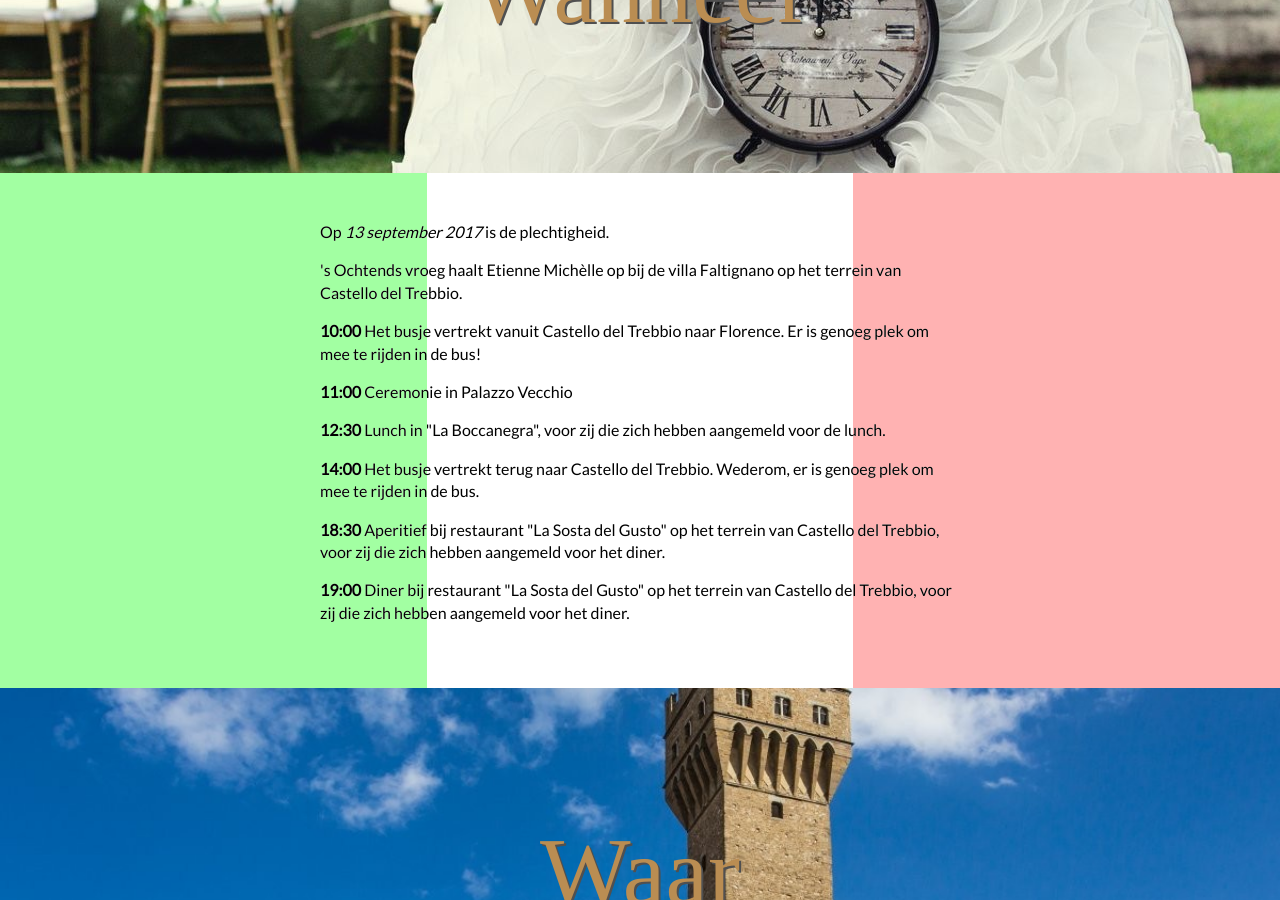
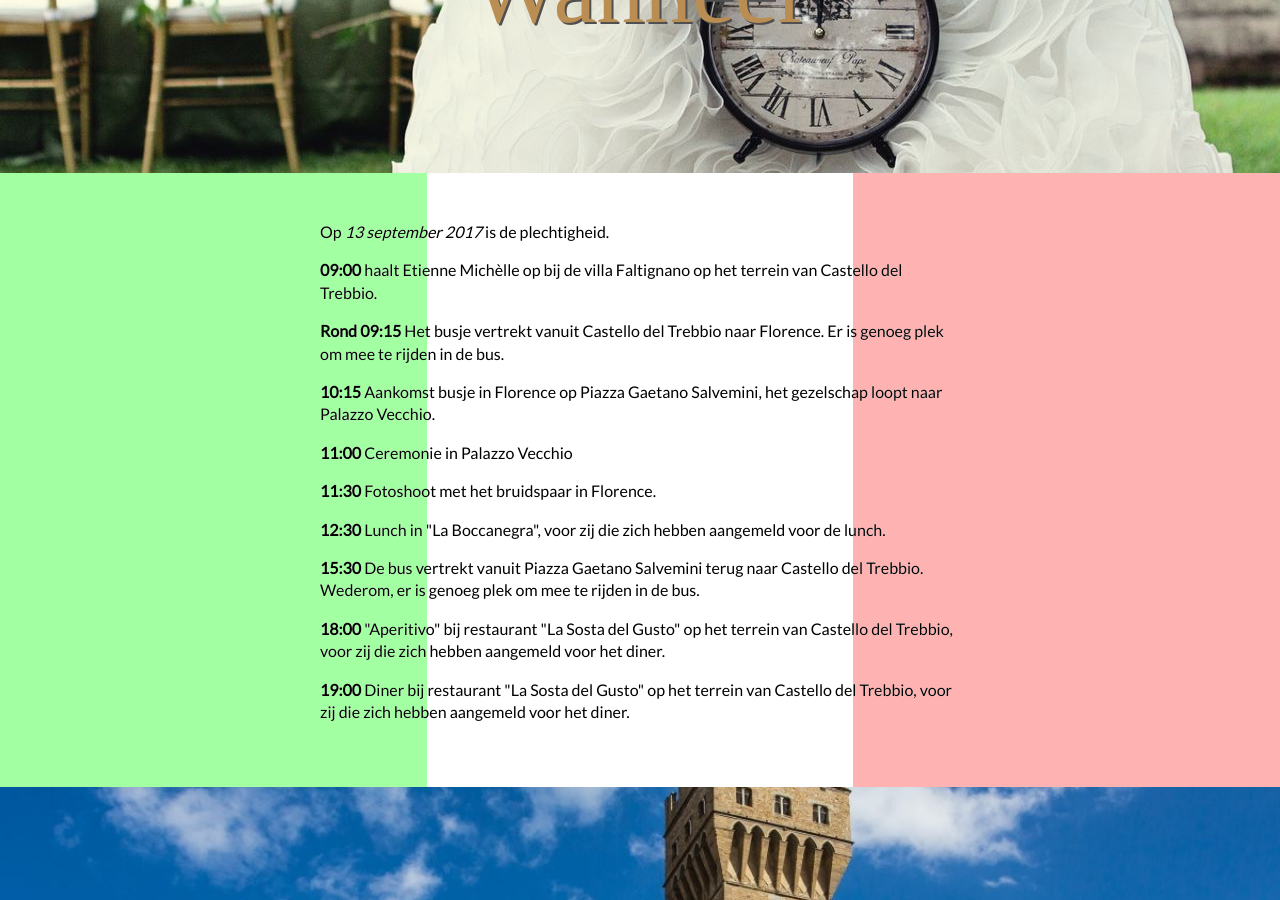
Before and after one commit to eirvandelden/italie, a Jekyll site: the page built from index.md, in a window 1280 px wide and 900 px high, scrolled down 1500 px. Built offline with Jekyll 4.4.1, drawn with Linux system fonts in a browser that asks for light colours; some web fonts are replaced; some of the changed text lies outside the part shown.

Commit message:
Finale planning Italie

```diff
--- a/index.md
+++ b/index.md
@@ -39,22 +39,28 @@ layout: default
       Op <em>13 september 2017</em> is de plechtigheid.
     </p>
     <p>
-      's Ochtends vroeg haalt Etienne Michèlle op bij de villa Faltignano op het terrein van Castello del Trebbio.
+      <strong>09:00</strong> haalt Etienne Michèlle op bij de villa Faltignano op het terrein van Castello del Trebbio.
     </p>
     <p>
-      <strong>10:00</strong> Het busje vertrekt vanuit Castello del Trebbio naar Florence. Er is genoeg plek om mee te rijden in de bus!
+      <strong>Rond 09:15</strong> Het busje vertrekt vanuit Castello del Trebbio naar Florence. Er is genoeg plek om mee te rijden in de bus.
+    </p>
+    <p>
+      <strong>10:15</strong> Aankomst busje in Florence op Piazza Gaetano Salvemini, het gezelschap loopt naar Palazzo Vecchio.
     </p>
     <p>
       <strong>11:00</strong> Ceremonie in Palazzo Vecchio
     </p>
     <p>
+      <strong>11:30</strong> Fotoshoot met het bruidspaar in Florence.
+    </p>
+    <p>
       <strong>12:30</strong> Lunch in "La Boccanegra", voor zij die zich hebben aangemeld voor de lunch.
     </p>
     <p>
-      <strong>14:00</strong> Het busje vertrekt terug naar Castello del Trebbio. Wederom, er is genoeg plek om mee te rijden in de bus.
+      <strong>15:30</strong> De bus vertrekt vanuit Piazza Gaetano Salvemini terug naar Castello del Trebbio. Wederom, er is genoeg plek om mee te rijden in de bus.
     </p>
     <p>
-      <strong>18:30</strong> Aperitief bij restaurant "La Sosta del Gusto" op het terrein van Castello del Trebbio, voor zij die zich hebben aangemeld voor het diner.
+      <strong>18:00</strong> "Aperitivo" bij restaurant "La Sosta del Gusto" op het terrein van Castello del Trebbio, voor zij die zich hebben aangemeld voor het diner.
     </p>
     <p>
       <strong>19:00</strong> Diner bij restaurant "La Sosta del Gusto" op het terrein van Castello del Trebbio, voor zij die zich hebben aangemeld voor het diner.
```
Also changed, not shown: other parts of index.md (+2 -2 lines).
